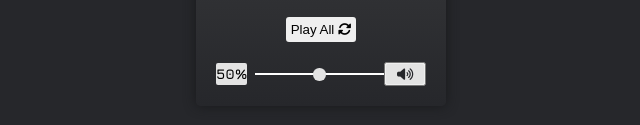
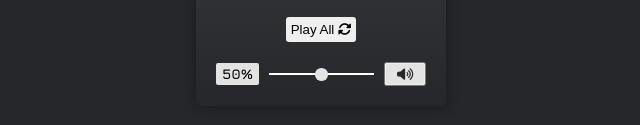
Before and after one commit to sgoudie77/Audio-Player, a plain HTML site: page index.html in a window 1280 px wide. Shown: the part 517-642 px from the top of the page, 319-959 px from the left. Drawn offline with nearby package versions, Linux system fonts and the light colour scheme.

Commit message:
fourth style updates

```diff
--- a/style.css
+++ b/style.css
@@ -211,7 +211,7 @@ input[type="range"]::-webkit-slider-thumb {
 }
 
 .volume input[type="range"] {
-    margin: 0;
+    margin: 0 1rem;
 }
 /* Button Styles for Prev Play and Next End Here */
 
@@ -230,9 +230,10 @@ input[type="range"]::-webkit-slider-thumb {
     font-size: 1.4rem;
     font-weight: bold;
     height: 2.2rem;
-    width: 4.2rem;
-    /* padding: 0 3px; */
-    margin-right: 8px;
+    /* width: 4.2rem; */
+    width: 8rem;
+    padding: 0 3px;
+    /* margin-right: 8px; */
     border-radius: 2px;
     padding-bottom: 1rem;
     /* border: none;
```
